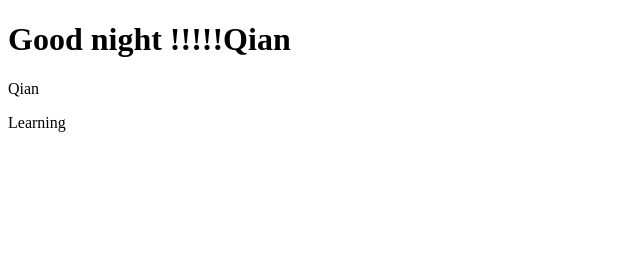
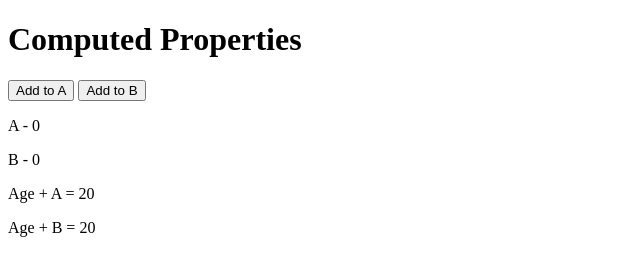
Before and after one commit to qtang2/vue-learning, a plain HTML site: page index.html in a window 1280 px wide. Shown: the whole page, without its empty margins (0-640 px from the left). Drawn offline with nearby package versions, Linux system fonts and the light colour scheme.

Commit message:
learn event handle, data binding, computed properties

```diff
--- a/app.js
+++ b/app.js
@@ -1,13 +1,56 @@
 new Vue({
   el:"#vue-app",
   data:{
-    name:"Qian",
-    job:"Learning"
+    // name:"Qian",
+    // job:"Learning",
+    // website:"https://unpkg.com/vue",
+    // websiteTag:'<a href="https://unpkg.com/vue">Vue</a>'
+    name:'',
+    age:20,
+    a:0,
+    b:0
+    // x:0,
+    // y:0
   },
   methods:{
-    greet: function(time){
-      // if use ()=>{} syntax, this keyword not working
-      return "Good "+ time + ' !!!!!' + this.name;
+    // greet: function(time){
+    //   // if use ()=>{} syntax, this keyword not working
+    //   return "Good "+ time + ' !!!!!' + this.name;
+    // }
+    // add: function(inc){
+    //   this.age+=inc
+    // },
+    // subtract:function(dec){
+    //   this.age-=dec
+    // },
+    // updateXY:function(event){
+    //   // console.log(event)
+    //   this.x = event.offsetX;
+    //   this.y = event.offsetY;
+    // },
+    // click: function(){
+    //   alert('you clicked me')
+    // }
+    // addToA:function(){
+    //   console.log('AAAA')
+    //   return this.a + this.age
+    // },
+    //
+    // addToB:function(){
+    //   console.log('BBB')
+    //   return this.b + this.age
+    // }
+
+  },
+  computed:{
+    addToA:function(){
+      console.log('AAAA')
+      return this.a + this.age
+    },
+
+    addToB:function(){
+      console.log('BBB')
+      return this.b + this.age
     }
   }
 //TODO: check greet method
--- a/index.html
+++ b/index.html
@@ -8,10 +8,37 @@
   </head>
   <body>
     <div id="vue-app">
-
-      <h1>{{greet('night')}}</h1>
+      <!-- <h1>{{greet('night')}}</h1>
       <p>{{name}}</p>
       <p>{{job}}</p>
+      <a v-bind:href="website">Vue</a>
+      <input type="text" v-bind:value="name"> -->
+      <!-- {{websiteTag}} -->
+      <!-- <p v-html='websiteTag'></p> -->
+      <!-- <h1>Events</h1>
+      <button v-on:click.once='add(1)'>Add a Year</button>
+      <button v-on:click='subtract(1)'>Subtract a Year</button>
+      <button v-on:dblclick='add(10)'>Add 10 Year</button>
+      <button v-on:dblclick='subtract(10)'>Subtract 10 Year</button>
+      <p>My age is: {{age}}</p>
+      <div id="canvas" v-on:mousemove='updateXY'>{{x}}, {{y}}</div>
+      <a v-on:click.prevent="click" href="https://unpkg.com/vue">Vue</a> -->
+      <!-- <h1>Keyboard Events</h1>
+      <label>Name:</label> -->
+      <!-- <input type="text" v-on:keyup.enter='logName'> -->
+      <!-- <input type="text" v-model='name'>
+      <span>{{name}}</span>
+      <label >Age:</label>
+      <input type="text" v-model='age'>
+      <span>{{age}}</span> -->
+      <!-- <input type="text" v-on:keyup.alt.enter='logAge'> -->
+      <h1>Computed Properties</h1>
+      <button v-on:click="a++">Add to A</button>
+      <button v-on:click='b++'>Add to B</button>
+      <p>A - {{a}}</p>
+      <p>B - {{b}}</p>
+      <p>Age + A = {{addToA}}</p>
+      <p>Age + B = {{addToB}}</p>
     </div>
     <script src="app.js"></script>
   </body>
--- a/styles.css
+++ b/styles.css
@@ -1,3 +1,9 @@
 /*
 //TODO: add body style
 */
+#canvas{
+  width: 600px;
+  padding: 200px 20px;
+  text-align: center;
+  border: 1px solid #333;
+}
```
